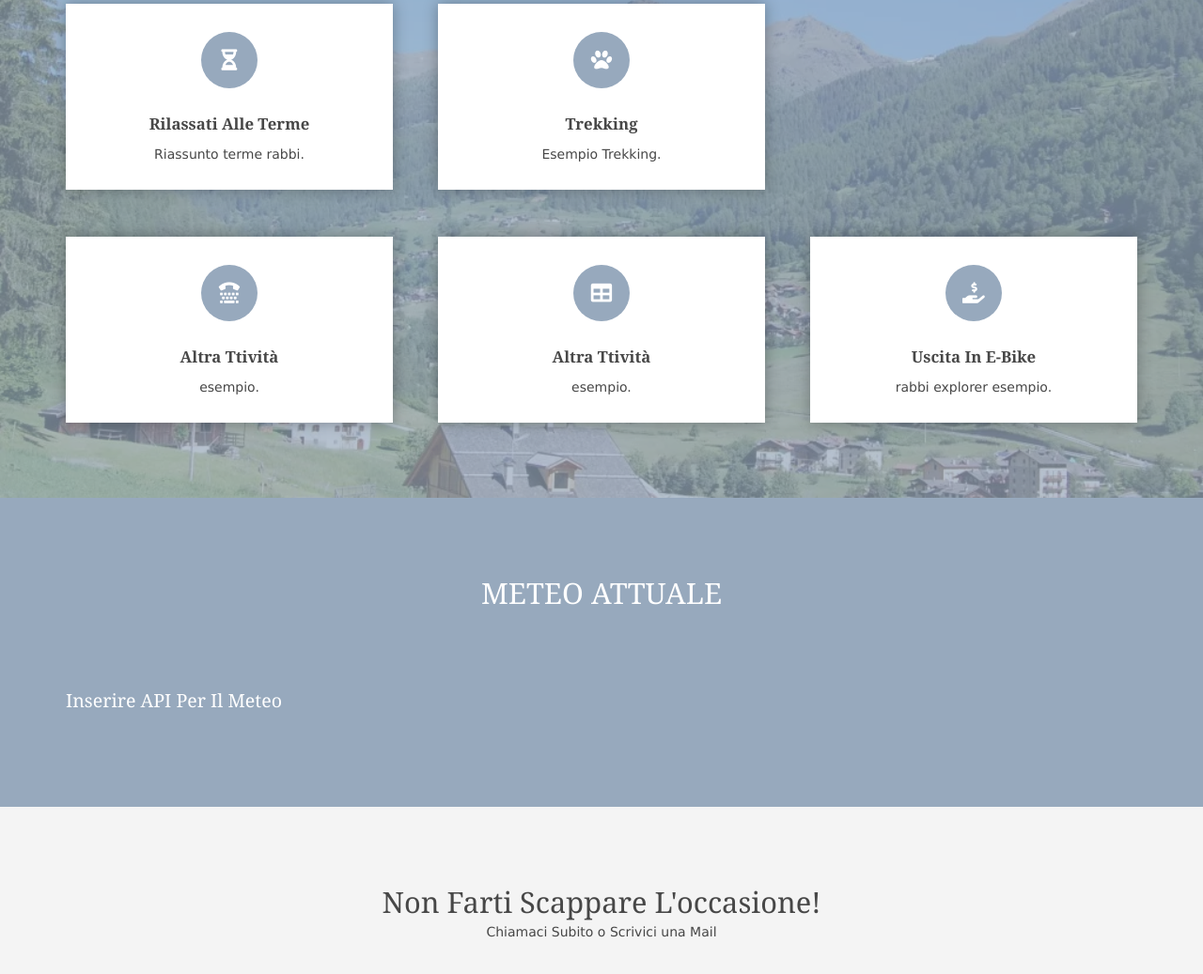
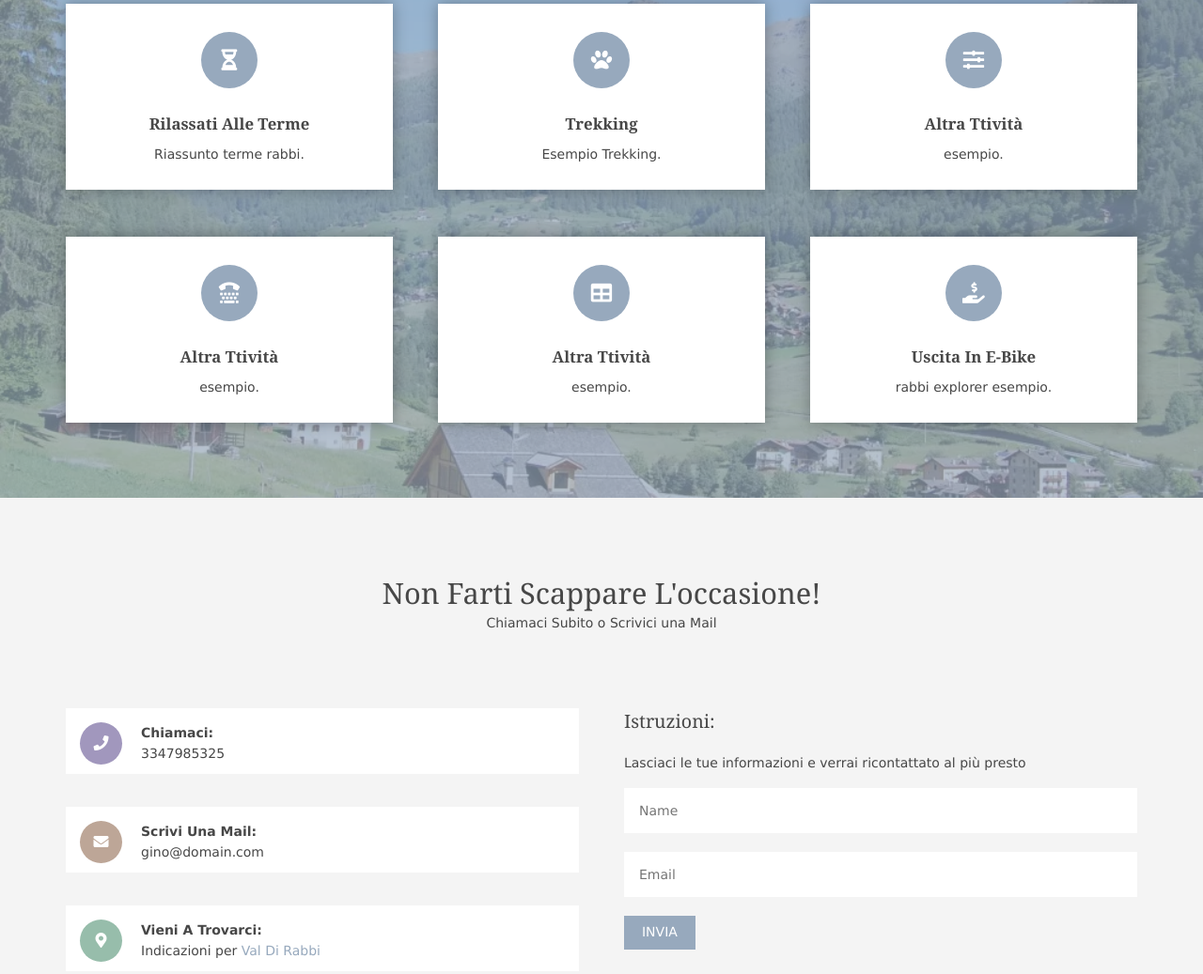
Before and after one commit to simo-hue/B-B-WebSite, a plain HTML site: page index.html in a window 1280 px wide. Shown: the part 1583-2620 px from the top of the page at 94% size. Drawn offline with Linux system fonts and the light colour scheme.

Commit message:
no meteo in index

```diff
--- a/index.html
+++ b/index.html
@@ -128,8 +128,10 @@
         </article>
       </li>
       <li class="one_third">
-        <script src="https://apps.elfsight.com/p/platform.js" defer></script>
-<div class="elfsight-app-c1a6c7d1-b896-4e21-b3d0-effbb40fe4a0"></div>
+        <article><a href="#"><i class="fas fa-sliders-h"></i></a>
+          <h6 class="heading">Altra ttività</h6>
+          <p>esempio.</p>
+        </article>
       </li>
       <li class="one_third">
         <article><a href="#"><i class="fas fa-tty"></i></a>
@@ -153,23 +155,6 @@
 
   </section>
 </div>
-
-
-
-
-<!-- quadrante per il meteo -->
-<div class="wrapper coloured">
-  <section id="testimonials" class="hoc container clear">
-
-    <div class="sectiontitle">
-      <h6 class="heading font-x2">METEO ATTUALE</h6>
-    </div>
-
-    <h1>Inserire API per il meteo</h1>
-
-  </section>
-</div>
-
 
 <div class="wrapper row2">
   <section id="ctdetails" class="hoc container clear">
```
